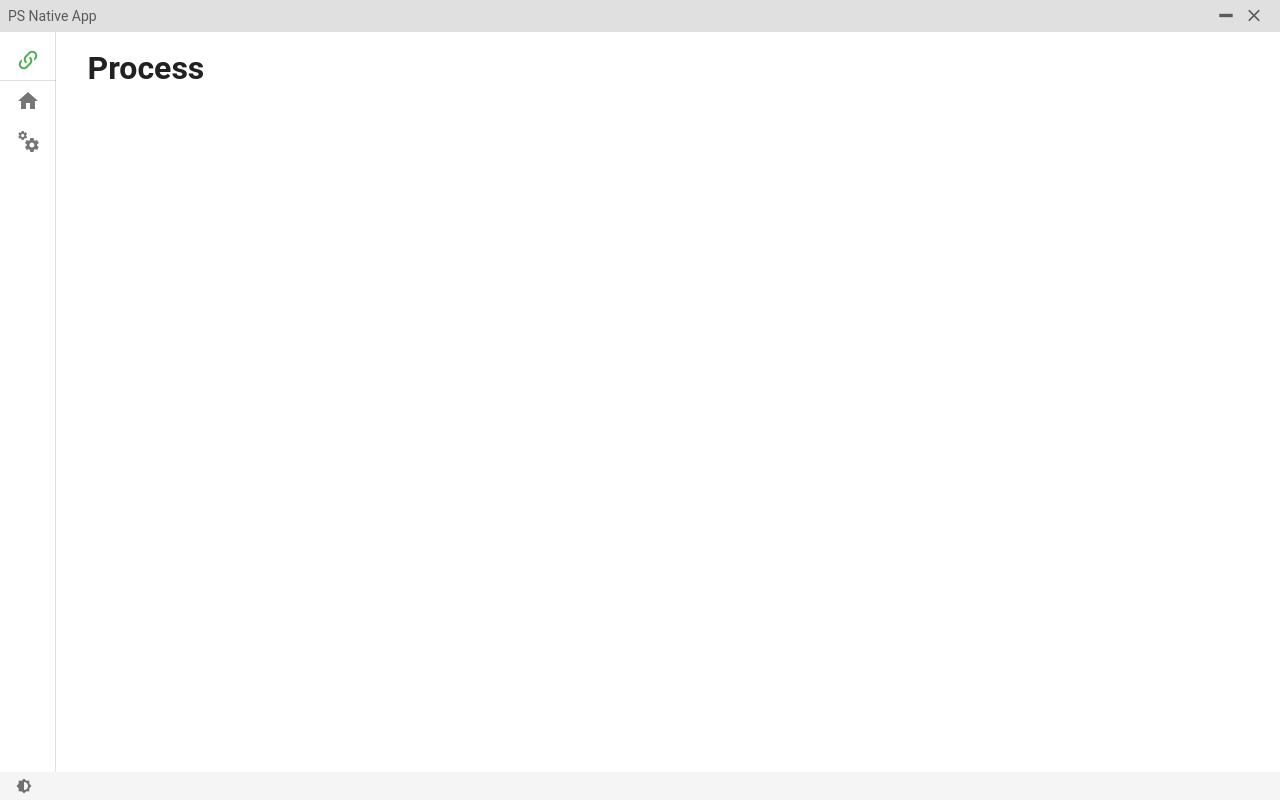
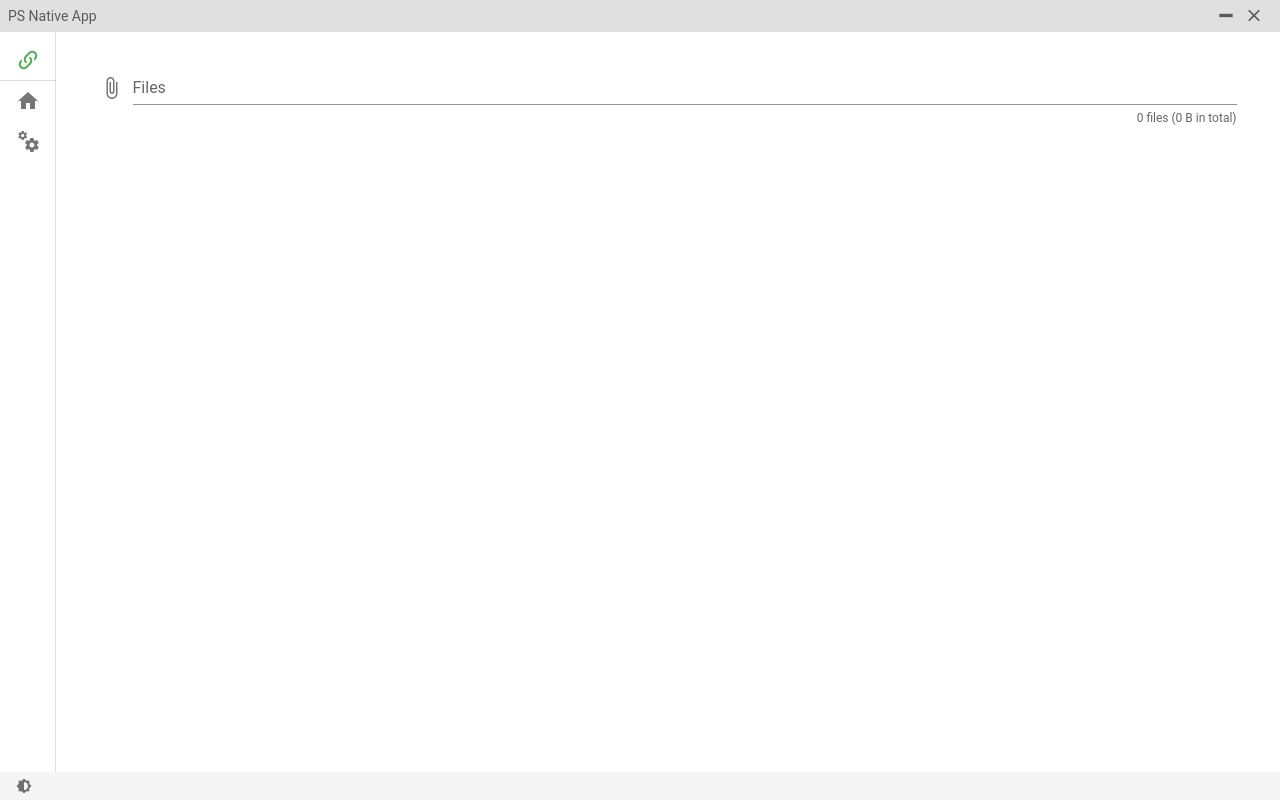
Before and after one commit to SturmB/js-ps-app, a Vue app: page /process in a window 1280 px wide. Built offline with nearby package versions, Linux system fonts and the light colour scheme; a small style sheet from the web is missing.

Commit message:
Process View Files

```diff
--- /dev/null
+++ b/src/components/InputFiles.vue
@@ -0,0 +1,48 @@
+<template>
+  <v-row dense>
+    <v-col>
+      <v-file-input
+        v-model="selectedFiles"
+        multiple
+        counter
+        show-size
+        accept="image/*"
+        label="Files"
+        hint="Select input Files"
+        @change="$emit('input-change', selectedFiles)"
+      >
+        <template v-slot:selection="{ index, text }">
+          <v-chip
+            small
+            label
+            color="primary"
+            close
+            @click:close="removeFile(index)"
+            v-if="index < 4"
+            >{{ text }}</v-chip
+          >
+          <span v-else-if="index === 4" class="caption ml-2 grey--text"
+            >+ {{ selectedFiles.length - 4 }} file(s)</span
+          >
+        </template>
+      </v-file-input>
+    </v-col>
+  </v-row>
+</template>
+
+<script>
+export default {
+  data() {
+    return {
+      selectedFiles: [],
+    };
+  },
+  methods: {
+    removeFile(idx) {
+      this.selectedFiles.splice(idx, 1);
+    },
+  },
+};
+</script>
+
+<style></style>
--- a/src/views/Process.vue
+++ b/src/views/Process.vue
@@ -1,5 +1,28 @@
 <template>
-  <div>
-    <h1>Process</h1>
-  </div>
+  <v-form>
+    <v-container>
+      <input-files @input-change="updateInputFiles"></input-files>
+    </v-container>
+  </v-form>
 </template>
+
+<script>
+import InputFiles from "@/components/InputFiles";
+export default {
+  components: {
+    InputFiles,
+  },
+  data() {
+    return {
+      files: [],
+    };
+  },
+  methods: {
+    updateInputFiles(filesArray) {
+      this.files = filesArray;
+    },
+  },
+};
+</script>
+
+<style></style>
```
